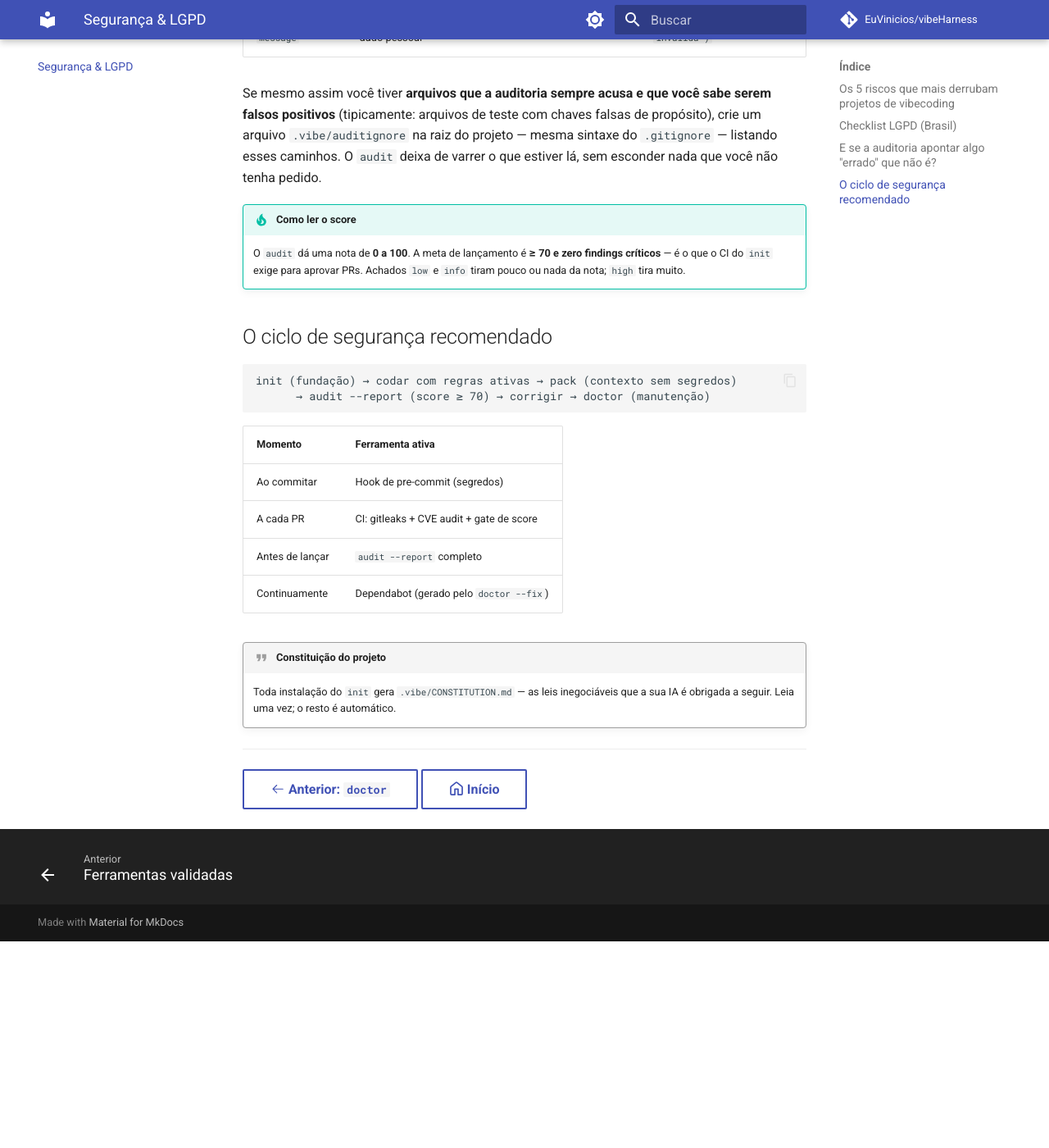
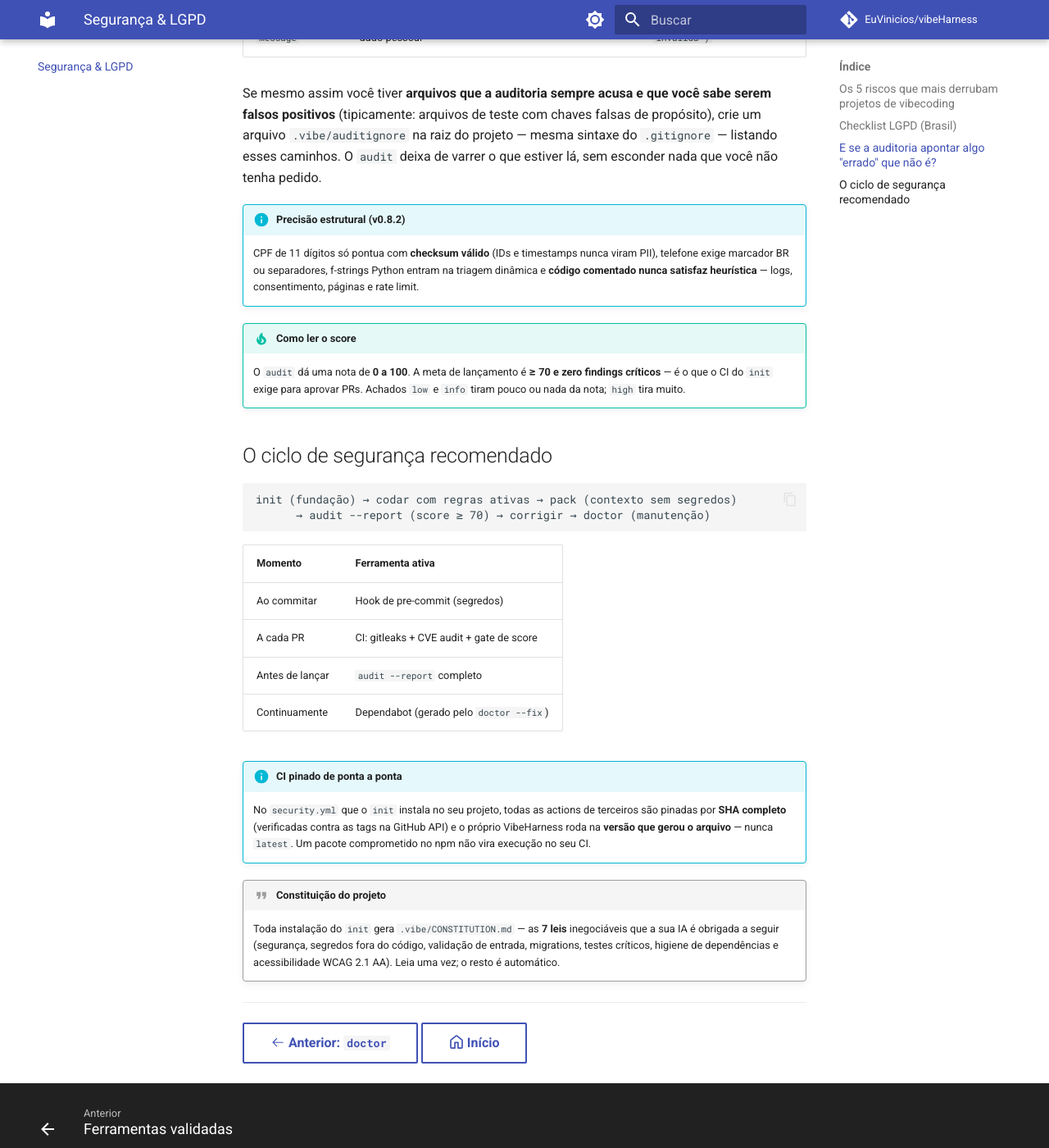
Before and after one commit to EuVinicios/vibeHarness, an MkDocs documentation site: the page built from docs/seguranca.md, in a window 1280 px wide and 1400 px high, scrolled down 2052 px. Shown: the whole window at 82% size. Built offline with MkDocs 1.6.1 and Material for MkDocs 9.7.7, drawn with Linux system fonts in a browser that asks for light colours; emoji names are drawn with the system emoji font; comment, search, counter and statistics services are not loaded; before the commit the page ends 3200 px from its top, so only the background shows below that.

Commit message:
docs: documentação e site atualizados para a v0.8.2
- site: badge de versão v0.8.1 → v0.8.2
- install: documentada a política de escrita segura (skip-if-exists,
  --force, merge fail-loud com backup, escrita atômica, falha isolada)
- plan: testes agora instalam Vitest (unidade) + Playwright (E2E);
  confirm só após exibir o plano real; CVE check pós-instalação
- audit: seções do scorecard refletem a precisão nova dos scanners
  (CPF com checksum, infra com gating web, a11y com label-for, banco
  com drizzle-kit push/CI/Dockerfile) + nota de triagem v0.8.2
- seguranca: 7 leis explícitas na Constitution, CI gerado pinado de
  ponta a ponta (SHAs + versão do CLI)
- ferramentas-validadas.md regenerada: testing mostra Vitest+Playwright
  (gerador espelha o buildApplyPlan novo)
- .gitignore: .qwen/ (estado local do agente) fora do versionamento

```diff
--- a/docs/seguranca.md
+++ b/docs/seguranca.md
@@ -92,6 +92,12 @@
 mesma sintaxe do `.gitignore` — listando esses caminhos. O `audit` deixa de
 varrer o que estiver lá, sem esconder nada que você não tenha pedido.
 
+!!! info "Precisão estrutural (v0.8.2)"
+    CPF de 11 dígitos só pontua com **checksum válido** (IDs e timestamps
+    nunca viram PII), telefone exige marcador BR ou separadores, f-strings
+    Python entram na triagem dinâmica e **código comentado nunca satisfaz
+    heurística** — logs, consentimento, páginas e rate limit.
+
 !!! tip "Como ler o score"
     O `audit` dá uma nota de **0 a 100**. A meta de lançamento é **≥ 70 e zero
     findings críticos** — é o que o CI do `init` exige para aprovar PRs.
@@ -111,9 +117,17 @@
 | Antes de lançar | `audit --report` completo |
 | Continuamente | Dependabot (gerado pelo `doctor --fix`) |
 
+!!! info "CI pinado de ponta a ponta"
+    No `security.yml` que o `init` instala no seu projeto, todas as actions de
+    terceiros são pinadas por **SHA completo** (verificadas contra as tags na
+    GitHub API) e o próprio VibeHarness roda na **versão que gerou o arquivo**
+    — nunca `latest`. Um pacote comprometido no npm não vira execução no seu CI.
+
 !!! quote "Constituição do projeto"
-    Toda instalação do `init` gera `.vibe/CONSTITUTION.md` — as leis
-    inegociáveis que a sua IA é obrigada a seguir. Leia uma vez; o resto é automático.
+    Toda instalação do `init` gera `.vibe/CONSTITUTION.md` — as **7 leis**
+    inegociáveis que a sua IA é obrigada a seguir (segurança, segredos fora do
+    código, validação de entrada, migrations, testes críticos, higiene de
+    dependências e acessibilidade WCAG 2.1 AA). Leia uma vez; o resto é automático.
 
 ---
 
```
Also changed, not shown: docs/comandos/audit.md (+14 -7 lines), docs/comandos/install.md (+15 -0 lines), docs/comandos/plan.md (+9 -2 lines), docs/ferramentas-validadas.md (+9 -7 lines), site/index.html, 2 other files.
